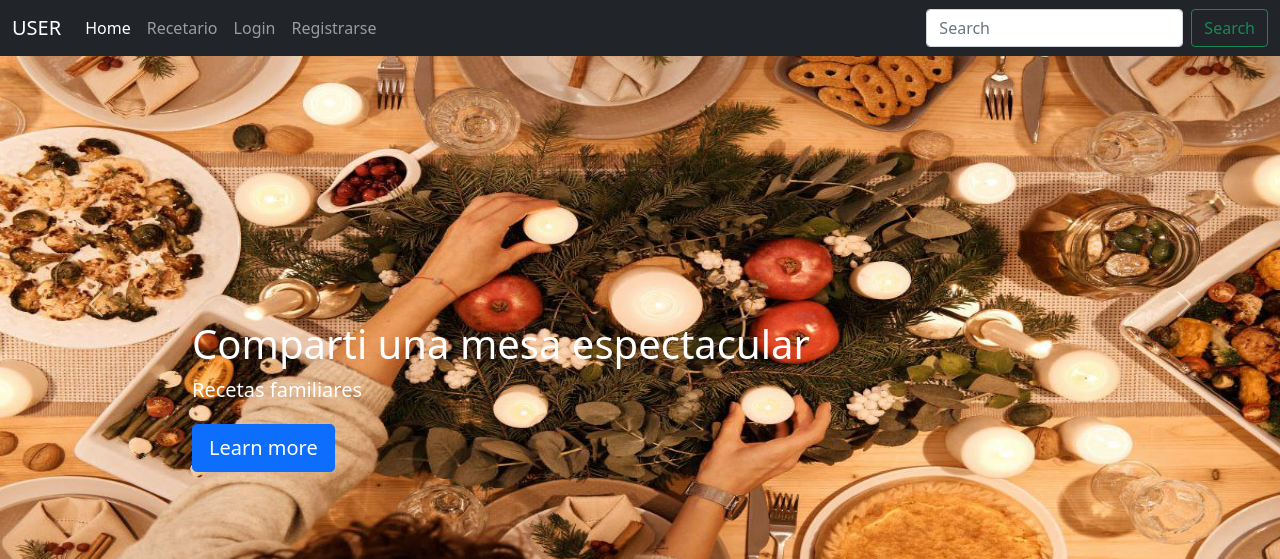
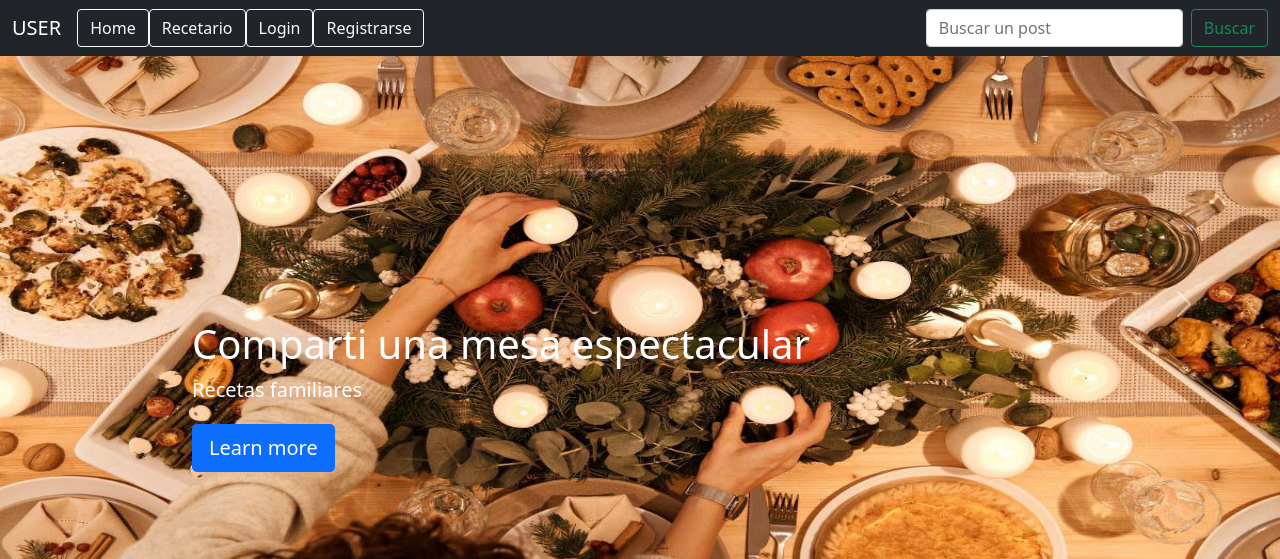
Before and after one commit to FrancoGoslino/Goslino_Franco_Final, a Django app: page / in a window 1280 px wide. Shown: the top 559 px of the page. Run offline with Django 4.2, Linux system fonts and the light colour scheme.

Commit message:
Barra de busqueda funcional, barra-nav actualizada

```diff
--- a/Blog/Templates/Blog/base.html
+++ b/Blog/Templates/Blog/base.html
@@ -51,40 +51,40 @@
 
 <header>
   <nav class="navbar navbar-expand-md navbar-dark fixed-top bg-dark">
-    <div class="container-fluid">
-      <a class="navbar-brand" href="https://getbootstrap.com/docs/5.0/examples/carousel/#">USER</a>
+    </span> <div class="container-fluid">
+      <a class="navbar-brand" type= href="https://getbootstrap.com/docs/5.0/examples/carousel/#">USER</a>
       <button class="navbar-toggler" type="button" data-bs-toggle="collapse" data-bs-target="#navbarCollapse" aria-controls="navbarCollapse" aria-expanded="false" aria-label="Toggle navigation">
         <span class="navbar-toggler-icon"></span>
       </button>
       <div class="collapse navbar-collapse" id="navbarCollapse">
         <ul class="navbar-nav me-auto mb-2 mb-md-0">
           <li class="nav-item">
-            <a class="nav-link active" aria-current="page" href="{% url 'index/' %}">Home</a>
+            <a type="button" class="btn btn-outline-light"class="nav-link active" aria-current="page" href="{% url 'index/' %}">Home</a>
           </li>
 
           <li class="nav-item">
-            <a class="nav-link" href="{% url 'receta-list' %}" >Recetario</a>
+            <a type="button" class="btn btn-outline-light"class="nav-link active" aria-current="page" href="{% url 'receta-list' %}">Recetario</a>
           </li>
           {% if user.is_authenticated %}
           <li class="nav-item">
-            <a class="nav-link" href="{% url 'receta-create' %}">Subir receta</a>
+            <a type="button" class="btn btn-outline-light" class="nav-link" href="{% url 'receta-create' %}">Subir receta</a>
           </li>
           <li class="nav-item">
-            <a class="nav-link" href="{% url 'logout' %}">Logout</a>
+            <a type="button" class="btn btn-outline-light"class="nav-link" href="{% url 'logout' %}">Logout</a>
           </li>
           {% else %}
           <li class="nav-item">
-            <a class="nav-link" href="{% url 'login' %}">Login</a>
+            <a type="button" class="btn btn-outline-light"class="nav-link" href="{% url 'login' %}">Login</a>
           </li>
           <li class="nav-item">
-            <a class="nav-link" href="{% url 'signup' %}">Registrarse</a>
+            <a type="button" class="btn btn-outline-light"class="nav-link" href="{% url 'signup' %}">Registrarse</a>
           </li>
           {% endif %}
         </ul>
 
-        <form class="d-flex">
-          <input class="form-control me-2" type="search" placeholder="Search" aria-label="Search">
-          <button class="btn btn-outline-success" type="submit">Search</button>
+        <form action="{% url 'receta-buscar' %}" class= "d-flex">
+          <input class="form-control me-2" name="criterio" type="search" placeholder="Buscar un post" aria-label="Search">
+          <button class="btn btn-outline-success" type="submit">Buscar</button>
         </form>
       </div>
     </div>
--- a/Blog/Templates/Blog/receta_detail.html
+++ b/Blog/Templates/Blog/receta_detail.html
@@ -7,7 +7,9 @@
     <div class="col col-8" style="text-align: center;">
         <h3 class="mt-5">{{ object.nombre }}</h3>
         <p><img height="256px" src= "{{object.imagen.url}}"></p>
-        <p class="lead">{{ object.detalle}}</p>
+        <p class="lead"> Detalles de la receta: </p>
+        <p class="lead"> {{ object.detalle}}</p>
+        <p class="lead">Precio: ${{ object.precio}}</p>
         <p class="lead">Chef: {{ object.propietario}}</p>
     </div>
   </div>
--- a/Blog/views.py
+++ b/Blog/views.py
@@ -58,12 +58,12 @@ class RecetaCreate(LoginRequiredMixin, CreateView):
 
 class RecetaSearch(ListView):
     model = Receta
-    context_object_name = "recetas"
+    context_object_name = 'recetas'
 
     def get_queryset(self):
         criterio = self.request.GET.get("criterio")
-        result = Receta.objects.filter(nombre=criterio).all()
-        return result
+        resultado = Receta.objects.filter(nombre=criterio).all()
+        return resultado
 
 class Login(LoginView):
     next_page = reverse_lazy("receta-list")
--- a/Project/urls.py
+++ b/Project/urls.py
@@ -15,7 +15,7 @@ Including another URLconf
 """
 from django.contrib import admin
 from django.urls import path
-from Blog.views import index, RecetaList, RecetaCreate, RecetaDelete, RecetaUpdate, RecetaMineList, RecetaDetail, Login, Logout, SignUp
+from Blog.views import index, RecetaList, RecetaSearch, RecetaCreate, RecetaDelete, RecetaUpdate, RecetaMineList, RecetaDetail, Login, Logout, SignUp
 from django.conf import settings
 from django.conf.urls.static import static
 
@@ -28,6 +28,7 @@ urlpatterns = [
     path('receta/<pk>/update', RecetaUpdate.as_view(), name= 'receta-update'),
     path('receta/<pk>/delete', RecetaDelete.as_view(), name= 'receta-delete'),
     path('receta/create', RecetaCreate.as_view(), name= 'receta-create'),
+    path('receta/buscar', RecetaSearch.as_view(), name= 'receta-buscar'),
     path('receta/<pk>/detail', RecetaDetail.as_view(), name= 'receta-detail'),
     path('login', Login.as_view(), name= 'login'),
     path('logout', Logout.as_view(), name= 'logout'),
```
